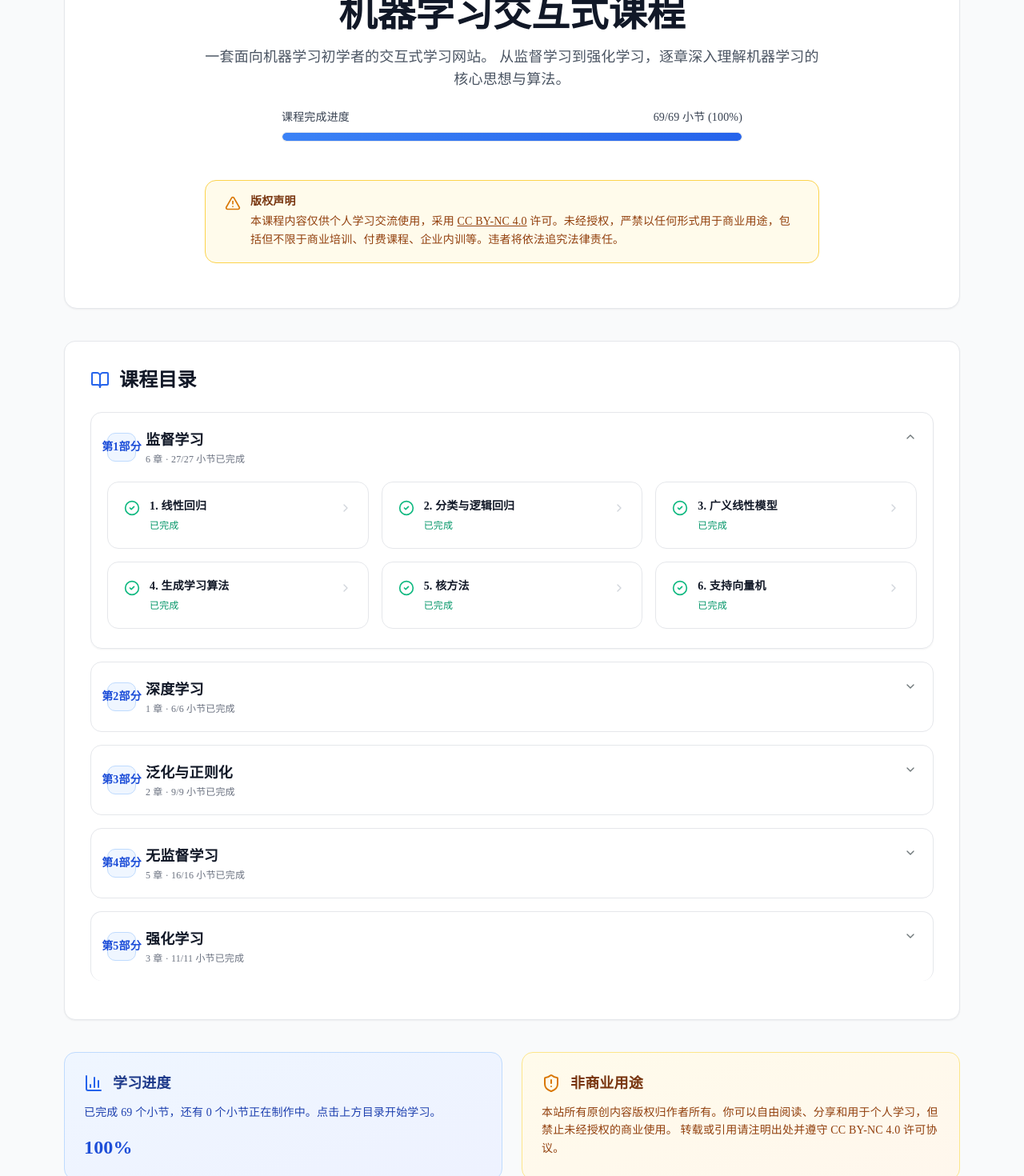
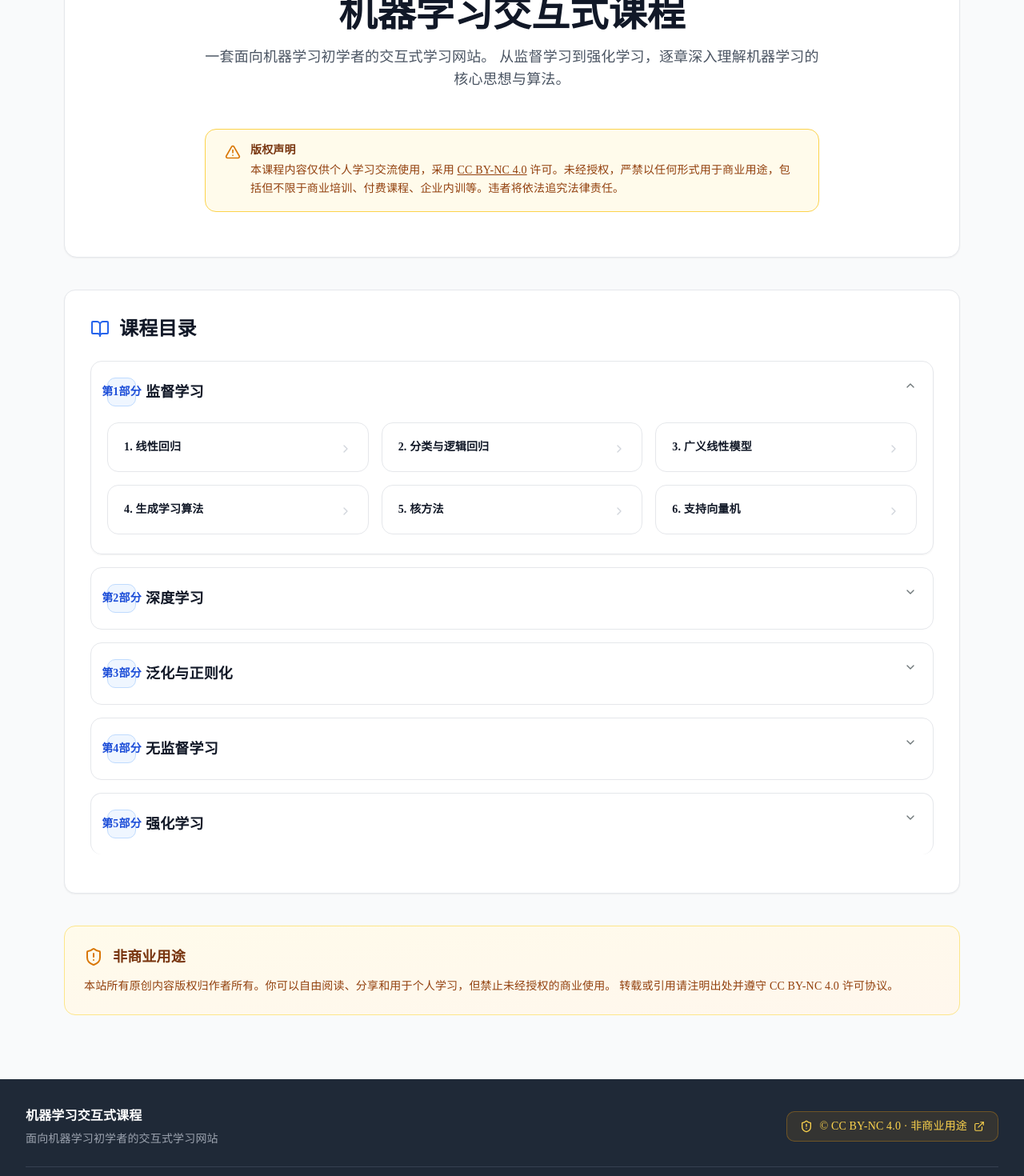
Before and after one commit to GeorgeC77/deep-learning-interactive-web, a React (Vite) app: page / in a window 1280 px wide. Shown: the part 240-1710 px from the top of the page at 80% size. Built offline with nearby package versions, Linux system fonts and the light colour scheme.

Commit message:
refactor: remove course completion/progress text from homepage

```diff
--- a/src/pages/HomePage.tsx
+++ b/src/pages/HomePage.tsx
@@ -1,21 +1,12 @@
 import { Link } from 'react-router-dom';
-import {
-  BookOpen,
-  GraduationCap,
-  AlertTriangle,
-  CheckCircle2,
-  Circle,
-  ChevronRight,
-  BarChart3,
-  ShieldAlert,
-} from 'lucide-react';
+import { BookOpen, GraduationCap, AlertTriangle, ChevronRight, ShieldAlert } from 'lucide-react';
 import {
   Accordion,
   AccordionContent,
   AccordionItem,
   AccordionTrigger,
 } from '@/components/ui/accordion';
-import { courseManifest, getCompletedCount, getTotalSectionCount, type Chapter } from '@/course/manifest';
+import { courseManifest, type Chapter } from '@/course/manifest';
 
 function getChapterEntryPath(chapter: Chapter): string {
   // The first chapter's legacy content lives at /overview
@@ -25,10 +16,6 @@ function getChapterEntryPath(chapter: Chapter): string {
 }
 
 export default function HomePage() {
-  const completed = getCompletedCount();
-  const total = getTotalSectionCount();
-  const progress = total > 0 ? Math.round((completed / total) * 100) : 0;
-
   return (
     <div className="max-w-6xl mx-auto px-4 py-8 space-y-10">
       {/* Hero */}
@@ -45,22 +32,6 @@ export default function HomePage() {
           一套面向机器学习初学者的交互式学习网站。
           从监督学习到强化学习，逐章深入理解机器学习的核心思想与算法。
         </p>
-
-        {/* Progress */}
-        <div className="max-w-xl mx-auto mb-6">
-          <div className="flex justify-between text-sm font-medium text-gray-700 mb-2">
-            <span>课程完成进度</span>
-            <span>
-              {completed}/{total} 小节 ({progress}%)
-            </span>
-          </div>
-          <div className="h-3 bg-gray-100 rounded-full overflow-hidden border border-gray-200">
-            <div
-              className="h-full bg-gradient-to-r from-blue-500 to-blue-600 rounded-full transition-all duration-500"
-              style={{ width: `${progress}%` }}
-            />
-          </div>
-        </div>
 
         {/* Copyright banner */}
         <div className="mt-6 inline-flex items-start gap-3 bg-amber-50 border border-amber-300 rounded-xl px-6 py-4 max-w-3xl mx-auto text-left">
@@ -92,12 +63,6 @@ export default function HomePage() {
 
         <Accordion type="multiple" defaultValue={['part-i']} className="w-full">
           {courseManifest.map((part) => {
-            const partCompleted = part.chapters.reduce(
-              (acc, ch) => acc + ch.sections.filter((s) => s.completed).length,
-              0
-            );
-            const partTotal = part.chapters.reduce((acc, ch) => acc + ch.sections.length, 0);
-
             return (
               <AccordionItem key={part.id} value={part.id} className="border border-gray-200 rounded-xl mb-4 px-5 data-[state=open]:shadow-sm">
                 <AccordionTrigger className="text-lg font-bold text-gray-900 hover:no-underline py-5">
@@ -107,18 +72,12 @@ export default function HomePage() {
                     </span>
                     <div>
                       <div className="text-base md:text-lg">{part.title}</div>
-                      <div className="text-xs font-normal text-gray-500 mt-0.5">
-                        {part.chapters.length} 章 · {partCompleted}/{partTotal} 小节已完成
-                      </div>
                     </div>
                   </div>
                 </AccordionTrigger>
                 <AccordionContent>
                   <div className="grid md:grid-cols-2 lg:grid-cols-3 gap-4 pb-2">
                     {part.chapters.map((chapter) => {
-                      const chapterCompleted = chapter.sections.filter((s) => s.completed).length;
-                      const chapterTotal = chapter.sections.length;
-                      const isFullyCompleted = chapterCompleted === chapterTotal && chapterTotal > 0;
                       const entryPath = getChapterEntryPath(chapter);
 
                       return (
@@ -127,23 +86,9 @@ export default function HomePage() {
                           to={entryPath}
                           className="group flex items-start gap-3 p-5 rounded-xl border border-gray-200 bg-white hover:border-blue-300 hover:shadow-sm transition-all"
                         >
-                          <div className="mt-0.5 flex-shrink-0">
-                            {isFullyCompleted ? (
-                              <CheckCircle2 className="w-5 h-5 text-emerald-500" />
-                            ) : (
-                              <Circle className={`w-5 h-5 ${chapterCompleted > 0 ? 'text-blue-400' : 'text-gray-300'} group-hover:text-blue-400`} />
-                            )}
-                          </div>
                           <div className="flex-grow min-w-0">
                             <div className="font-bold text-gray-900 group-hover:text-blue-600 transition-colors truncate">
                               {chapter.number}. {chapter.title}
-                            </div>
-                            <div className="text-xs text-gray-500 mt-1.5">
-                              {chapterCompleted === chapterTotal ? (
-                                <span className="text-emerald-600 font-medium">已完成</span>
-                              ) : (
-                                `${chapterCompleted}/${chapterTotal} 小节已完成`
-                              )}
                             </div>
                           </div>
                           <ChevronRight className="w-4 h-4 text-gray-300 group-hover:text-blue-400 flex-shrink-0 mt-1" />
@@ -158,20 +103,8 @@ export default function HomePage() {
         </Accordion>
       </section>
 
-      {/* Stats & License footer block */}
-      <section className="grid md:grid-cols-2 gap-6">
-        <div className="bg-gradient-to-br from-blue-50 to-indigo-50 rounded-xl border border-blue-200 p-6">
-          <div className="flex items-center gap-3 mb-3">
-            <BarChart3 className="w-6 h-6 text-blue-600" />
-            <h3 className="text-lg font-bold text-blue-900">学习进度</h3>
-          </div>
-          <p className="text-blue-800 text-sm leading-relaxed mb-4">
-            已完成 {completed} 个小节，还有 {total - completed} 个小节正在制作中。点击上方目录开始学习。
-          </p>
-          <div className="text-2xl font-bold text-blue-700">{progress}%</div>
-        </div>
-
-        <div className="bg-gradient-to-br from-amber-50 to-orange-50 rounded-xl border border-amber-200 p-6">
+      {/* License footer block */}
+      <section className="bg-gradient-to-br from-amber-50 to-orange-50 rounded-xl border border-amber-200 p-6">
         <div className="flex items-center gap-3 mb-3">
           <ShieldAlert className="w-6 h-6 text-amber-600" />
           <h3 className="text-lg font-bold text-amber-900">非商业用途</h3>
@@ -180,7 +113,6 @@ export default function HomePage() {
           本站所有原创内容版权归作者所有。你可以自由阅读、分享和用于个人学习，但禁止未经授权的商业使用。
           转载或引用请注明出处并遵守 CC BY-NC 4.0 许可协议。
         </p>
-        </div>
       </section>
     </div>
   );
```
Lines whose indentation alone changed are shown as unchanged.
